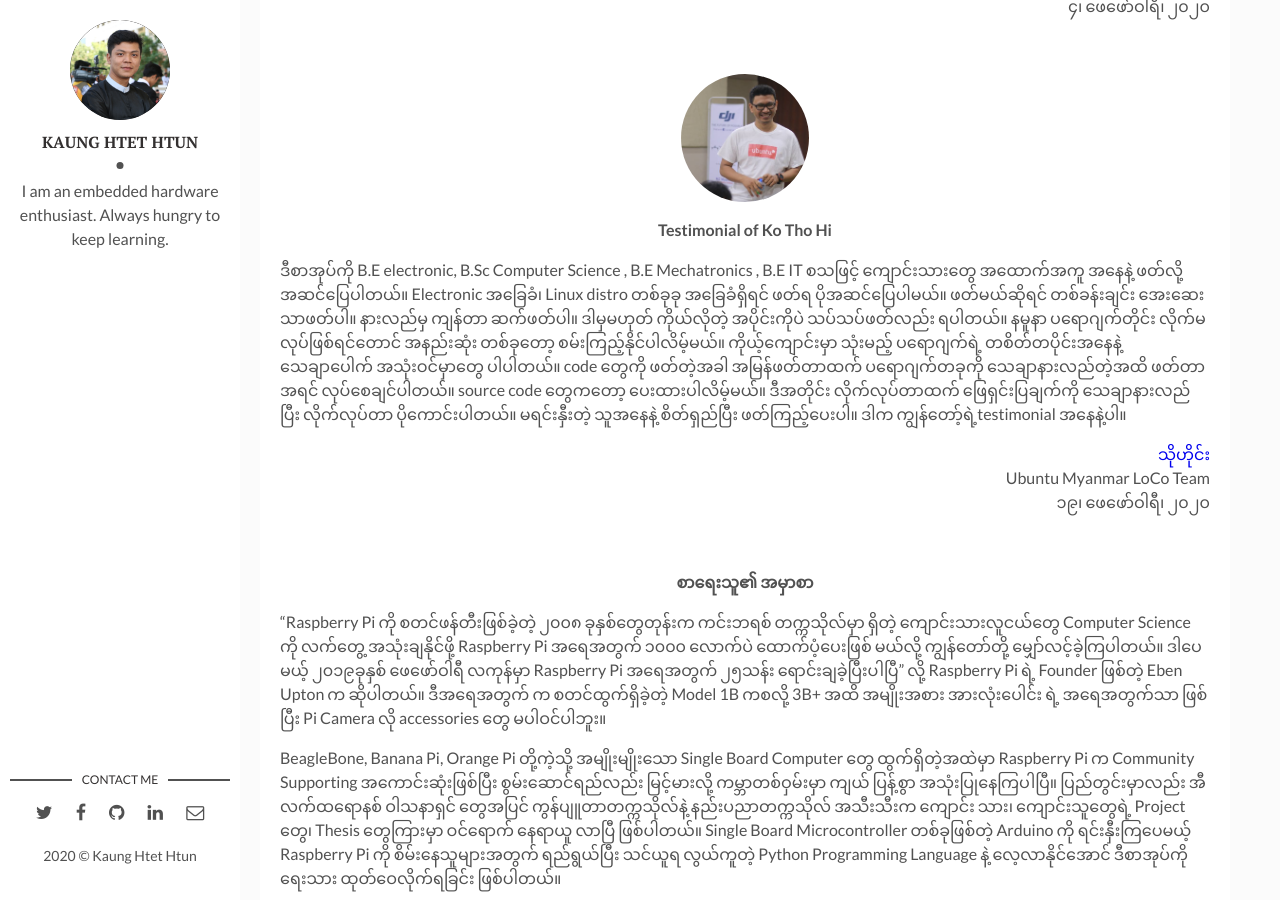
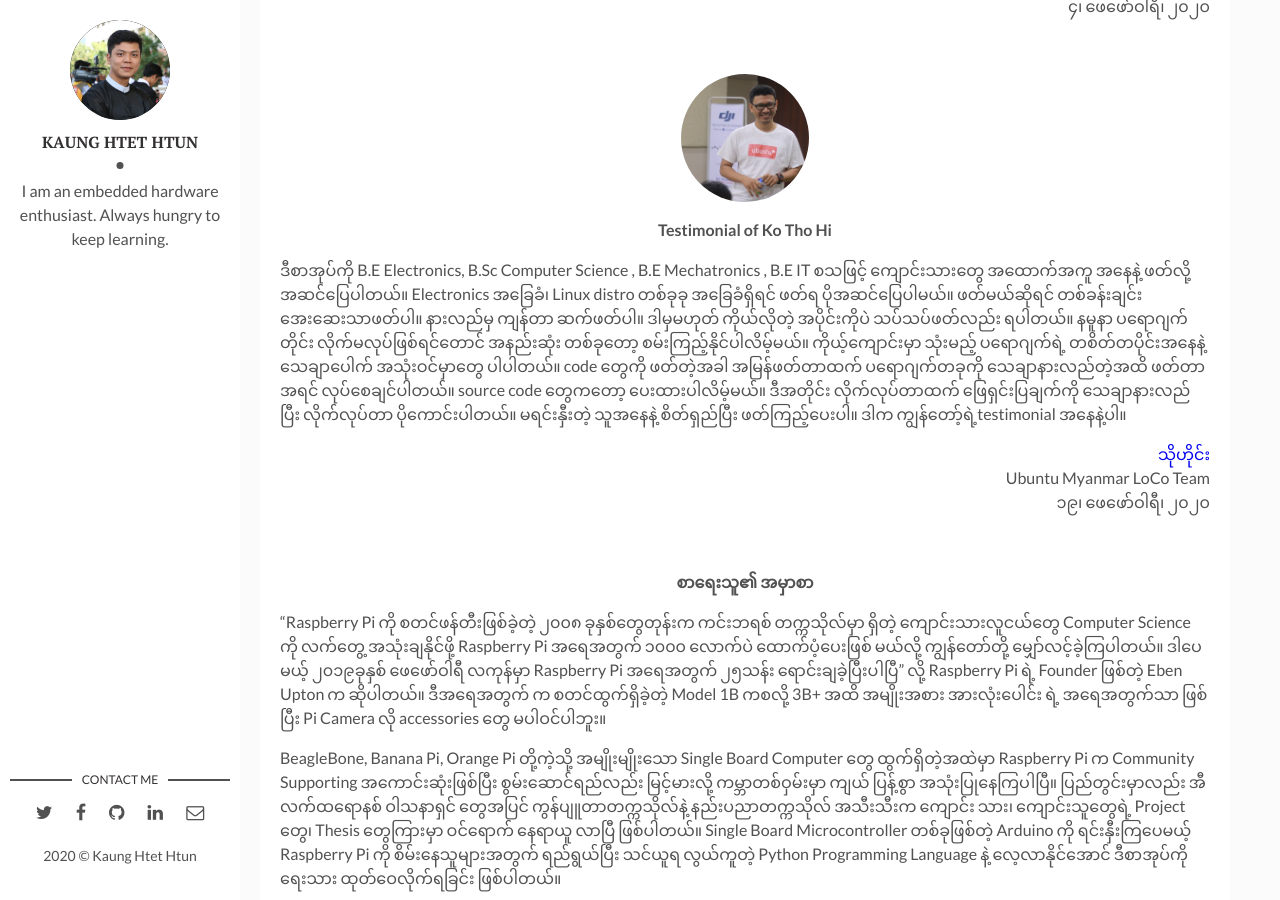
Before and after one commit to kogyikaunghtet/kogyikaunghtet.github.io, a Jekyll site: the page built from _posts/2020-02-16-allabout-rpi.markdown, in a window 1280 px wide and 900 px high, scrolled down 1570 px. Built offline with Jekyll 4.4.1, drawn with Linux system fonts in a browser that asks for light colours; comment, search, counter and statistics services are not loaded.

Commit message:
Initial commit

```diff
--- a/_posts/2020-02-16-allabout-rpi.markdown
+++ b/_posts/2020-02-16-allabout-rpi.markdown
@@ -57,7 +57,7 @@ Ubuntu Myanmar LoCo Team
 <b>Testimonial of Ko Tho Hi</b>
 </p>
 
-ဒီစာအုပ်ကို B.E electronic, B.Sc Computer Science , B.E Mechatronics , B.E IT စသဖြင့် ကျောင်းသားတွေ အထောက်အကူ အနေနဲ့ ဖတ်လို့အဆင်ပြေပါတယ်။ Electronic အခြေခံ၊ Linux distro တစ်ခုခု အခြေခံရှိရင် ဖတ်ရ ပိုအဆင်ပြေပါမယ်။ ဖတ်မယ်ဆိုရင် တစ်ခန်းချင်း အေးဆေးသာဖတ်ပါ။ နားလည်မှ ကျန်တာ ဆက်ဖတ်ပါ။ ဒါမှမဟုတ် ကိုယ်လိုတဲ့ အပိုင်းကိုပဲ သပ်သပ်ဖတ်လည်း ရပါတယ်။ နမူနာ ပရောဂျက်တိုင်း လိုက်မလုပ်ဖြစ်ရင်တောင် အနည်းဆုံး တစ်ခုတော့ စမ်းကြည့်နိုင်ပါလိမ့်မယ်။ ကိုယ့်ကျောင်းမှာ သုံးမည့် ပရောဂျက်ရဲ့ တစိတ်တပိုင်းအနေနဲ့ သေချာပေါက် အသုံးဝင်မှာတွေ ပါပါတယ်။ code တွေကို ဖတ်တဲ့အခါ အမြန်ဖတ်တာထက် ပရောဂျက်တခုကို သေချာနားလည်တဲ့အထိ ဖတ်တာ အရင် လုပ်စေချင်ပါတယ်။ source code တွေကတော့ ပေးထားပါလိမ့်မယ်။ ဒီအတိုင်း လိုက်လုပ်တာထက် ဖြေရှင်းပြချက်ကို သေချာနားလည်ပြီး လိုက်လုပ်တာ ပိုကောင်းပါတယ်။ မရင်းနှီးတဲ့ သူအနေနဲ့ စိတ်ရှည်ပြီး ဖတ်ကြည့်ပေးပါ။ ဒါက ကျွန်တော့်ရဲ့testimonial အနေနဲ့ပါ။
+ဒီစာအုပ်ကို B.E Electronics, B.Sc Computer Science , B.E Mechatronics , B.E IT စသဖြင့် ကျောင်းသားတွေ အထောက်အကူ အနေနဲ့ ဖတ်လို့အဆင်ပြေပါတယ်။ Electronics အခြေခံ၊ Linux distro တစ်ခုခု အခြေခံရှိရင် ဖတ်ရ ပိုအဆင်ပြေပါမယ်။ ဖတ်မယ်ဆိုရင် တစ်ခန်းချင်း အေးဆေးသာဖတ်ပါ။ နားလည်မှ ကျန်တာ ဆက်ဖတ်ပါ။ ဒါမှမဟုတ် ကိုယ်လိုတဲ့ အပိုင်းကိုပဲ သပ်သပ်ဖတ်လည်း ရပါတယ်။ နမူနာ ပရောဂျက်တိုင်း လိုက်မလုပ်ဖြစ်ရင်တောင် အနည်းဆုံး တစ်ခုတော့ စမ်းကြည့်နိုင်ပါလိမ့်မယ်။ ကိုယ့်ကျောင်းမှာ သုံးမည့် ပရောဂျက်ရဲ့ တစိတ်တပိုင်းအနေနဲ့ သေချာပေါက် အသုံးဝင်မှာတွေ ပါပါတယ်။ code တွေကို ဖတ်တဲ့အခါ အမြန်ဖတ်တာထက် ပရောဂျက်တခုကို သေချာနားလည်တဲ့အထိ ဖတ်တာ အရင် လုပ်စေချင်ပါတယ်။ source code တွေကတော့ ပေးထားပါလိမ့်မယ်။ ဒီအတိုင်း လိုက်လုပ်တာထက် ဖြေရှင်းပြချက်ကို သေချာနားလည်ပြီး လိုက်လုပ်တာ ပိုကောင်းပါတယ်။ မရင်းနှီးတဲ့ သူအနေနဲ့ စိတ်ရှည်ပြီး ဖတ်ကြည့်ပေးပါ။ ဒါက ကျွန်တော့်ရဲ့testimonial အနေနဲ့ပါ။
 
 <p align="right">
 <a style="text-decoration:none" href="https://facebook.com/8drift">သိုဟိုင်း</a>
```
